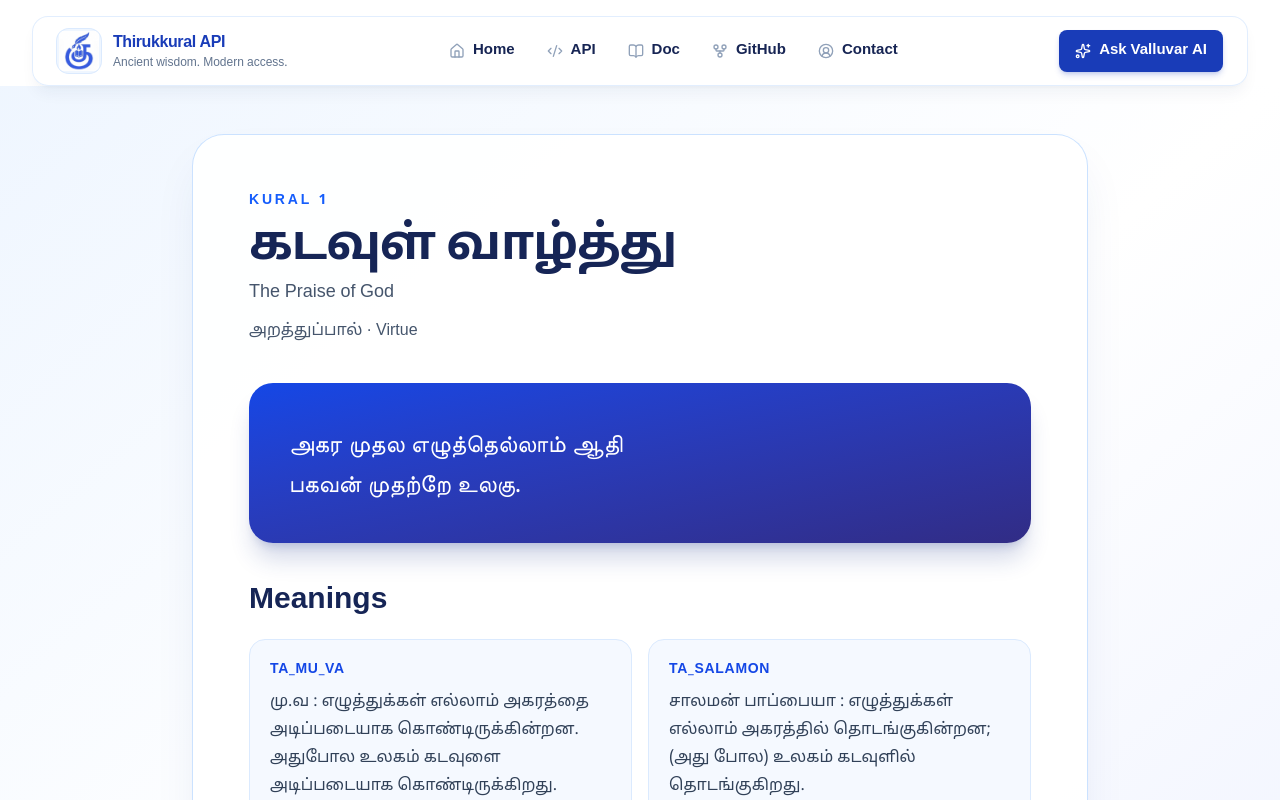
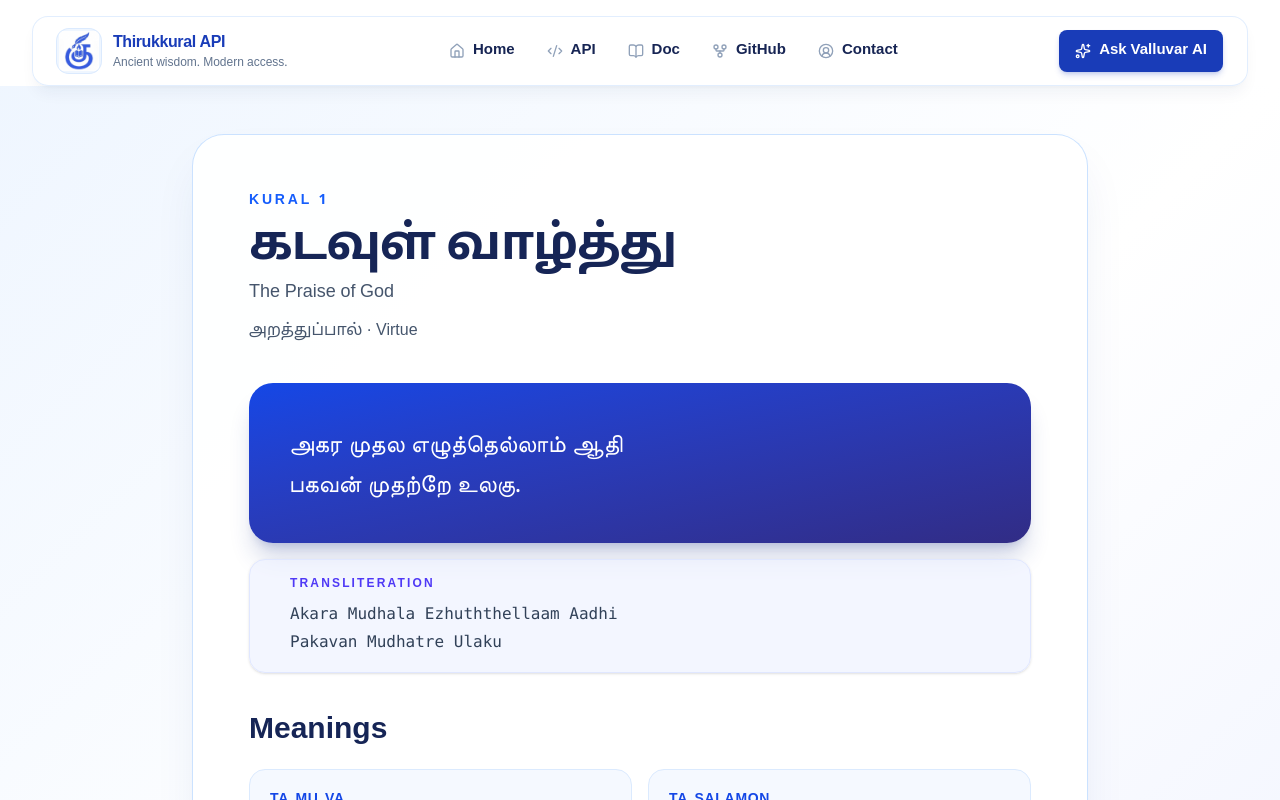
Before and after one commit to nramc/thirukkural-api, a Next.js app: page /kural/1 in a window 1280 px wide. Shown: the top 800 px of the page. Built offline with nearby package versions, Linux system fonts and the light colour scheme; no server answers.

Commit message:
feat: improve Kural display with transliteration support and code formatting

```diff
--- a/app/kural/[id]/page.tsx
+++ b/app/kural/[id]/page.tsx
@@ -104,6 +104,14 @@ export default async function KuralPage({ params }: Readonly<KuralPageProps>) {
                     <p>{kural.kural[0]}</p>
                     <p>{kural.kural[1]}</p>
                 </blockquote>
+                <div className="mt-4 rounded-2xl border border-indigo-100 bg-indigo-50/70 px-6 py-4 shadow-sm sm:px-10">
+                    <p className="text-xs font-bold uppercase tracking-[0.18em] text-indigo-600">Transliteration</p>
+                    <p className="mt-2 font-mono text-sm leading-7 text-slate-700 sm:text-base">
+                        {kural.transliteration[0]}
+                        <br />
+                        {kural.transliteration[1]}
+                    </p>
+                </div>
 
                 <section className="mt-10" aria-labelledby="meanings-heading">
                     <h2 id="meanings-heading" className="text-2xl font-semibold text-blue-950 sm:text-3xl">
--- a/app/page.tsx
+++ b/app/page.tsx
@@ -69,6 +69,11 @@ export default function Home() {
                     <br />
                     {kural.kural[1]}
                 </blockquote>
+                <p className="mt-3 border-l-2 border-blue-300/50 pl-5 text-sm italic leading-7 text-blue-100 sm:text-base">
+                    {kural.transliteration[0]}
+                    <br />
+                    {kural.transliteration[1]}
+                </p>
                 <div className="mt-7 grid gap-3 sm:grid-cols-2">
                     <p className="rounded-2xl bg-white/10 p-4 text-sm leading-6 text-blue-50">
                         <span className="mb-1 block text-xs font-bold uppercase tracking-wider text-amber-200">தமிழ் விளக்கம்</span>
```
Also changed, not shown: app/service/kural-service.ts (+6 -6 lines).
